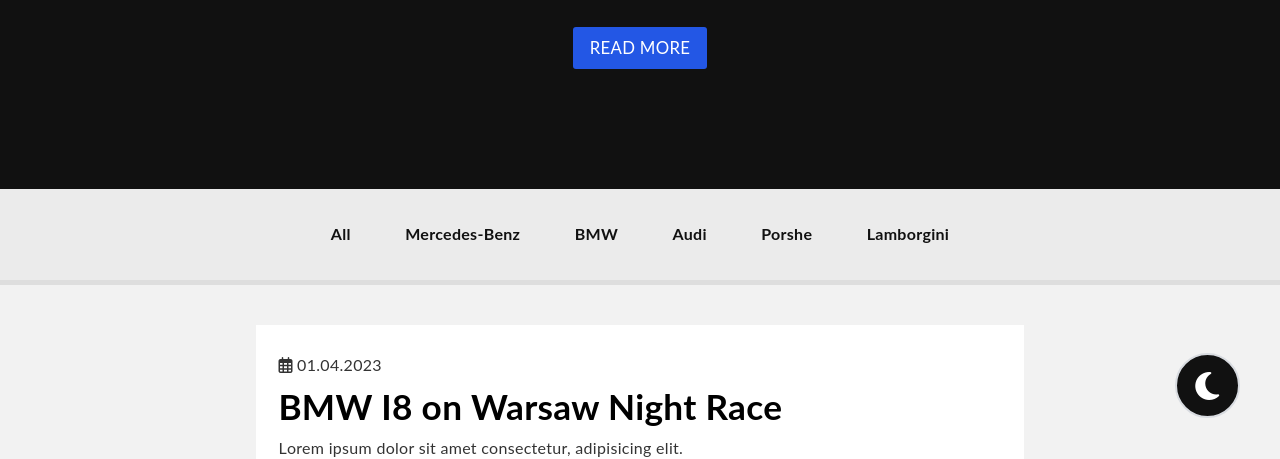
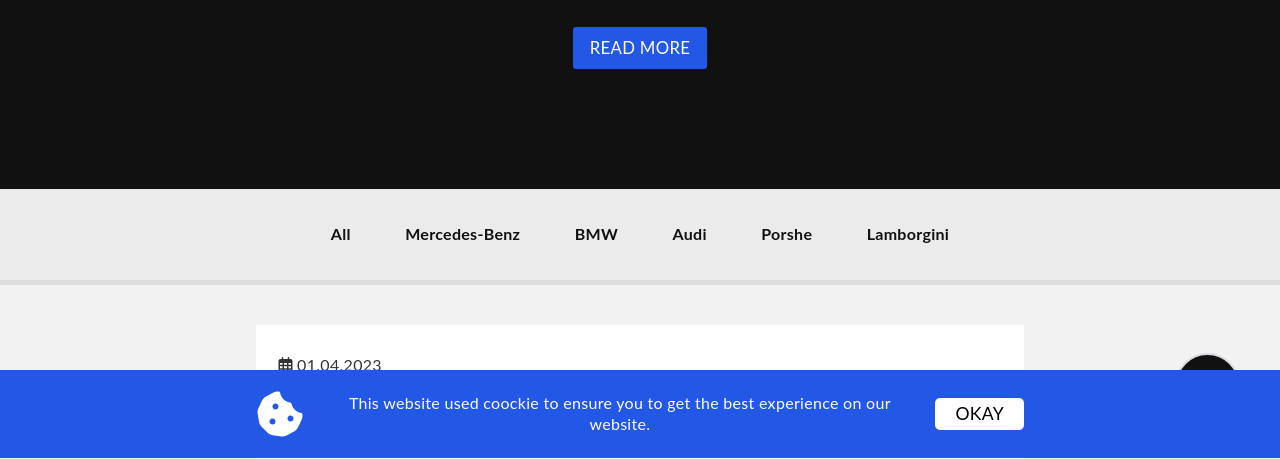
Before and after one commit to Nisser111/Blog-about-cars, a plain HTML site: page bmw.html in a window 1280 px wide. Shown: the part 342-801 px from the top of the page. Drawn offline with Linux system fonts and the light colour scheme; a web font is replaced by a local one.

Commit message:
Coockie alert

```diff
--- /dev/null
+++ b/script.js
@@ -0,0 +1,42 @@
+// dropdown menu
+const optionMenu = document.querySelector(".select-menu");
+const selectBtn = optionMenu.querySelector(".select-btn");
+const options = optionMenu.querySelectorAll(".option");
+const sBtn_text = optionMenu.querySelector(".sBtn-text");
+
+selectBtn.addEventListener("click", () =>
+  optionMenu.classList.toggle("active")
+);
+
+options.forEach((option) => {
+  option.addEventListener("click", () => {
+    let selectedOption = option.querySelector(".option-text").innerText;
+    sBtn_text.innerText = selectedOption;
+
+    optionMenu.classList.remove("active");
+  });
+});
+
+// coockie alert
+window.onload = () => {
+  let container = document.createElement("div");
+  container.classList.add("coockie");
+
+  let span = document.createElement("span");
+
+  let p = document.createElement("p");
+  p.innerHTML = '<i class="fa-solid fa-cookie-bite"></i> This website used coockie to ensure you to get the best experience on our website.';
+  span.appendChild(p);
+
+  let btn = document.createElement("button");
+  let div = document.createElement("div");
+  div.innerHTML = "OKAY";
+  btn.appendChild(div);
+  span.appendChild(btn)
+
+  container.appendChild(span);
+
+  document.querySelector("body").appendChild(container);
+
+  btn.addEventListener("click", () => container.remove() );
+}
--- a/style.css
+++ b/style.css
@@ -823,6 +823,67 @@ footer section a:hover {
   text-align: center;
 }
 
+/* coockie alert */
+.coockie {
+  width: 100%;
+  background-color: var(--main-blue);
+  padding: 20px;
+  text-align: center;
+  position: fixed;
+  bottom: 0;
+  left: 0;
+  display: flex;
+  justify-content: space-between;
+  align-items: center;
+}
+
+.coockie > span {
+  width: 60vw;
+  margin: 0 auto;
+  display: flex;
+  justify-content: space-between;
+  align-items: center;
+}
+
+.coockie p {
+  color: #fff;
+  vertical-align: middle;
+  display: flex;
+  align-items: center;
+}
+
+.coockie p::first-letter {
+  font-size: 1em;
+}
+
+.coockie p i {
+  font-size: 3rem;
+  margin-right: 1rem;
+}
+
+.coockie button {
+  background-color: #fff;
+  border: none;
+  border-radius: 5px;
+  margin-left: 1rem;
+  padding: 5px 20px;
+  font-size: 1.1rem;
+  cursor: pointer;
+}
+
+.coockie button div {
+  transition: all .4s ease;
+}
+
+.coockie button:hover div{
+  transform: scale(1.1);
+}
+
+.coockie button:active div{
+  transform: scale(1);
+}
+
+
 @media screen and (max-width: 768px) {
   main.all-categories .single-article {
     width: 95%;
@@ -870,11 +931,12 @@ footer section a:hover {
   main.about-us .team article:nth-child(4) {
     width: 70%;
   }
-}
 
-
-@media screen and (min-width: 600px) {
   .gallery {
     padding-top: 400px;
   }
+
+  main.articles .video {
+    width: 100%;
+  }
 }
```
Also changed, not shown: index.html (+1 -0 lines).
